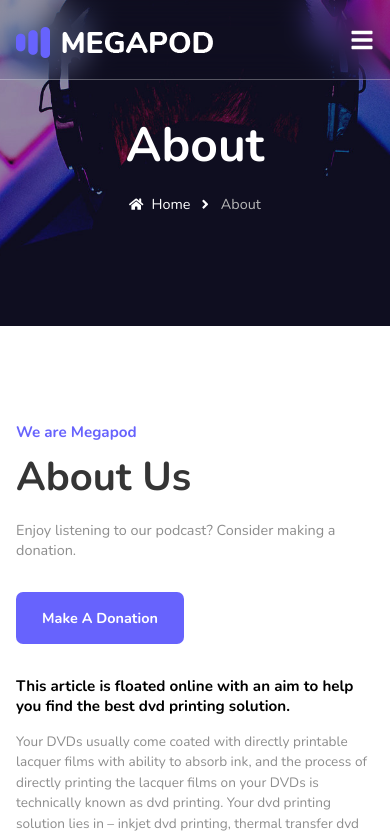
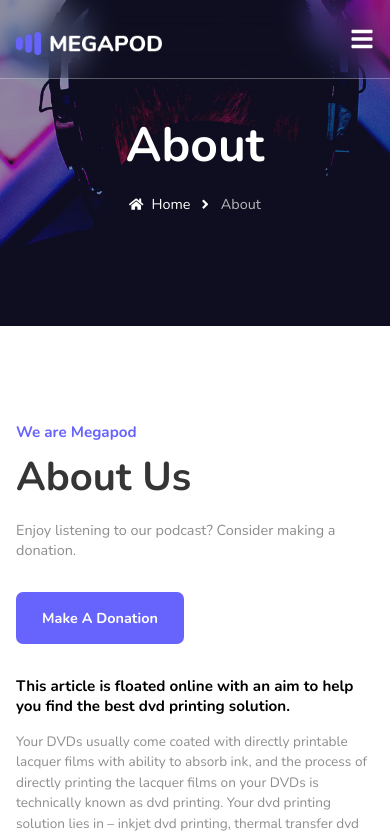
Before and after one commit to algofactor/megapod, a React (Create React App) app: page /about in a window 390 px wide. Shown: the top 836 px of the page. Built offline with nearby package versions, Linux system fonts and the light colour scheme; the HTML template or start-up script is replaced by a standard one.

Commit message:
Reduced logo size on mobile screen

```diff
--- a/src/components/Home/EpisodeCard.js
+++ b/src/components/Home/EpisodeCard.js
@@ -1,4 +1,4 @@
-import React from "react";
+import React, { useState } from "react";
 import styled from "styled-components";
 import {
 	IoPricetagsOutline,
@@ -44,6 +44,7 @@ const MidLevel = styled.div`
 	cursor: pointer;
 	display: flex;
 	justify-content: center;
+	/* display: none; */
 `;
 
 const BottomLevel = styled.div``;
@@ -56,6 +57,7 @@ const BottomText = styled.p`
 const BottomDate = styled.p`
 	display: flex;
 	font-size: 95%;
+	/* display: ${props => props.visible ? 'flex' : 'none'}; */
 `;
 const BottomIcon = styled.span`
 	color: #6763fd;
@@ -64,9 +66,19 @@ const BottomIcon = styled.span`
 `;
 
 const EpisodeCard = ({visible, setVisible}) => {
-
+	const [selected, setSelected] = useState(0)
+	// const handleSelect = (id) =>{
+	// 	setSelected(id)
+	// 	if(selected === id){
+	// 		// console.log(id)
+	// 		setVisible(true)
+	// 	}
+	// }
 	return EpisodeData.map((data) => (
 		<CardContainer key={data.title} img={data.image}>
+			{/* {selected === data.id ? console.log(data.id): null}		 */}
+			{/* onClick={()=> handleSelect(data.id)} */}
+
 			<TopLevel>
 				<TopOne>
 					<IoPricetagsOutline />
@@ -82,7 +94,7 @@ const EpisodeCard = ({visible, setVisible}) => {
 			</MidLevel>
 			<BottomLevel>
 				<BottomText>{data.title}</BottomText>
-				<BottomDate>
+				<BottomDate visible={visible}>
 					<BottomIcon>
 						<IoCalendarNumberSharp />
 					</BottomIcon>{" "}
--- a/src/components/Navbar.js
+++ b/src/components/Navbar.js
@@ -36,6 +36,18 @@ const NavContainer = styled.div`
 const NavLogo = styled(Link)`
 	height: 25px;
 	width: auto;
+	@media ${screens.tabletS} {
+		height: 15px;
+		width: auto;
+	}
+`;
+const LogoImg = styled.img`
+	height: 25px;
+	width: auto;
+	@media ${screens.tabletS} {
+		height: 23px;
+		width: auto;
+	}
 `;
 const MenuBar = styled.div`
 	display: none;
@@ -218,7 +230,7 @@ const Navbar = ({ nav, showNav, closeNav }) => {
 					</SideSocials>
 				</SideNav>
 				<NavLogo to='/'>
-					<img src={Logo} alt='Logo' />
+					<LogoImg src={Logo} alt='Logo' />
 				</NavLogo>
 				<MenuBar onClick={showNav}>{nav ? <FaTimes /> : <FaBars />}</MenuBar>
 				<NavLinks>
--- a/src/data/EpisodeData.js
+++ b/src/data/EpisodeData.js
@@ -7,6 +7,7 @@ import Img6 from '../img/episodes/episodes-6.jpg'
 
 export const EpisodeData = [
     {
+        id: 1,
         genre: 'Music, Radio',
         time: '40 mins',
         title: "Episode 02: Dealing with technical support",
@@ -14,6 +15,7 @@ export const EpisodeData = [
         image: Img1
     },
     {
+        id: 2,
         genre: 'Music, Radio',
         time: '35 mins',
         title: "Episode 03: The rise and fall of a poker genius",
@@ -21,6 +23,7 @@ export const EpisodeData = [
         image: Img2
     },
     {
+        id: 3,
         genre: 'Music, Radio',
         time: '30 mins',
         title: "Episode 04: Becoming a travel pro in one easy step",
@@ -28,6 +31,7 @@ export const EpisodeData = [
         image: Img3
     },
     {
+        id: 4,
         genre: 'Music, Radio',
         time: '45 mins',
         title: "Episode 05: The rise and fall of a poker genius",
@@ -35,6 +39,7 @@ export const EpisodeData = [
         image: Img4
     },
     {
+        id: 5,
         genre: 'Music, Radio',
         time: '30 mins',
         title: "Episode 06: The rise and fall of a poker genius",
@@ -42,6 +47,7 @@ export const EpisodeData = [
         image: Img5
     },
     {
+        id: 6,
         genre: 'Music, Radio',
         time: '40 mins',
         title: "Episode 07: The rise and fall of a poker genius",
```
